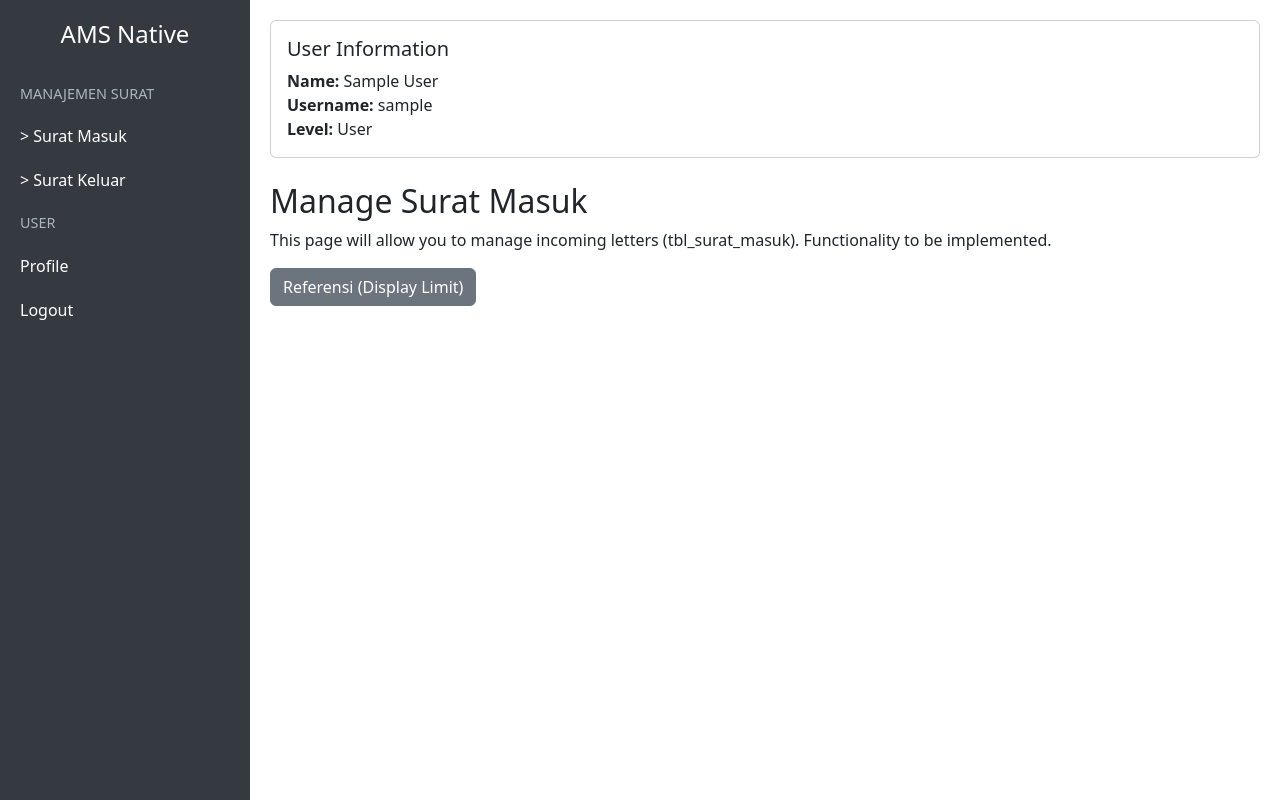
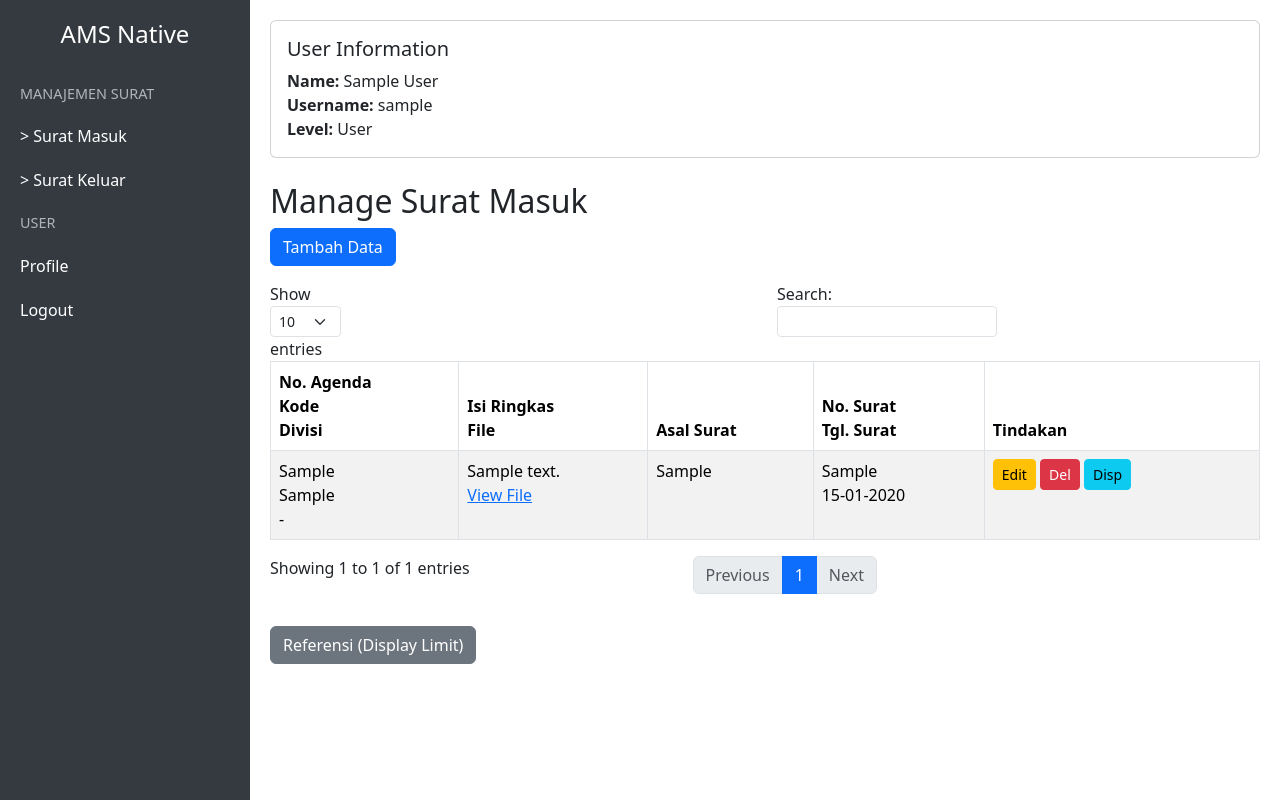
Before and after one commit to Hakase-Hamdani/aplikasi-pengarsipan-surat-sederhana, a PHP site: page /pages/surat_masuk.php in a window 1280 px wide. Run offline with PHP 8.4, Linux system fonts and the light colour scheme; the visitor is signed in with stand-in values (Sample User, id 1); tables that the repository leaves empty or names only in its code hold one stand-in row (values such as "Sample post"); some libraries are stand-ins or nearby versions.

Commit message:
surat_masuk page generated

```diff
--- a/pages/surat_masuk.php
+++ b/pages/surat_masuk.php
@@ -1,16 +1,107 @@
 <?php
 require_once '../includes/header.php';
 requireLevel(1);
+
+// Fetch letters based on user level
+$user_id = $_SESSION['user_id'];
+$user_level = $_SESSION['admin'];
+
+try {
+    $query = "SELECT sm.id_surat, sm.no_agenda, sm.kode, sm.divisi, d.nama AS divisi_nama,
+                     sm.isi, sm.file, sm.asal_surat, sm.no_surat, sm.tgl_surat, sm.id_user
+              FROM tbl_surat_masuk sm
+              LEFT JOIN tbl_divisi d ON sm.divisi = d.kode";
+    if ($user_level == 1) {
+        $query .= " WHERE sm.id_user = :user_id";
+    }
+    $query .= " ORDER BY sm.id_surat DESC";
+
+    $stmt = $pdo->prepare($query);
+    if ($user_level == 1) {
+        $stmt->bindParam(':user_id', $user_id, PDO::PARAM_INT);
+    }
+    $stmt->execute();
+    $letters = $stmt->fetchAll(PDO::FETCH_ASSOC);
+} catch (PDOException $e) {
+    $error = "Error fetching letters: " . $e->getMessage();
+}
 ?>
 
         <h2>Manage Surat Masuk</h2>
-<p>This page will allow you to manage incoming letters (tbl_surat_masuk). Functionality to be implemented.</p>
+        <?php if (isset($error)): ?>
+            <div class="alert alert-danger"><?php echo htmlspecialchars($error); ?></div>
+        <?php endif; ?>
+
+        <!-- Tambah Data Button -->
+        <div class="mb-3">
+            <a href="surat_masuk_form.php" class="btn btn-primary">Tambah Data</a>
+        </div>
+
+        <!-- DataTable -->
+        <table id="lettersTable" class="table table-striped table-bordered">
+            <thead>
+                <tr>
+                    <th>No. Agenda<br>Kode<br>Divisi</th>
+                    <th>Isi Ringkas<br>File</th>
+                    <th>Asal Surat</th>
+                    <th>No. Surat<br>Tgl. Surat</th>
+                    <th>Tindakan</th>
+                </tr>
+            </thead>
+            <tbody>
+                <?php foreach ($letters as $letter): ?>
+                    <tr>
+                        <td>
+                            <?php echo htmlspecialchars($letter['no_agenda']); ?><br>
+                            <?php echo htmlspecialchars($letter['kode'] ?? '-'); ?><br>
+                            <?php echo htmlspecialchars($letter['divisi_nama'] ?? '-'); ?>
+                        </td>
+                        <td>
+                            <?php echo htmlspecialchars(substr($letter['isi'], 0, 100)) . (strlen($letter['isi']) > 100 ? '...' : ''); ?><br>
+                            <?php if ($letter['file']): ?>
+                                <a href="../Uploads/<?php echo htmlspecialchars($letter['file']); ?>" target="_blank">View File</a>
+                            <?php else: ?>
+                                No File
+                            <?php endif; ?>
+                        </td>
+                        <td><?php echo htmlspecialchars($letter['asal_surat']); ?></td>
+                        <td>
+                            <?php echo htmlspecialchars($letter['no_surat']); ?><br>
+                            <?php echo htmlspecialchars(date('d-m-Y', strtotime($letter['tgl_surat']))); ?>
+                        </td>
+                        <td>
+                            <?php if ($user_level == 3 || $letter['id_user'] == $user_id): ?>
+                                <a href="surat_masuk_form.php?id_surat=<?php echo $letter['id_surat']; ?>" class="btn btn-sm btn-warning">Edit</a>
+                                <a href="surat_masuk_delete.php?id_surat=<?php echo $letter['id_surat']; ?>" class="btn btn-sm btn-danger" onclick="return confirm('Are you sure you want to delete this letter?');">Del</a>
+                            <?php endif; ?>
+                            <a href="disposisi.php?id_surat=<?php echo $letter['id_surat']; ?>" class="btn btn-sm btn-info">Disp</a>
+                        </td>
+                    </tr>
+                <?php endforeach; ?>
+            </tbody>
+        </table>
+
         <div class="mt-3">
             <a href="referensi.php?context=surat_masuk" class="btn btn-secondary">Referensi (Display Limit)</a>
-    <?php if ($_SESSION['admin'] >= 2): ?>
+            <?php if ($user_level >= 2): ?>
                 <a href="disposisi.php" class="btn btn-secondary">Disposisi</a>
             <?php endif; ?>
         </div>
     </div>
+
+    <!-- DataTables and jQuery -->
+    <script src="https://code.jquery.com/jquery-3.7.1.min.js"></script>
+    <script src="https://cdn.datatables.net/2.1.8/js/dataTables.min.js"></script>
+    <script src="https://cdn.datatables.net/2.1.8/js/dataTables.bootstrap5.min.js"></script>
+    <script>
+        $(document).ready(function() {
+            $('#lettersTable').DataTable({
+                pageLength: 10,
+                lengthMenu: [10, 25, 50, 100],
+                order: [[0, 'desc']],
+                searching: true
+            });
+        });
+    </script>
 </body>
 </html>
```
Also changed, not shown: pages/disposisi.php (+9 -2 lines), pages/surat_masuk_delete.php (added, +44 -0 lines), pages/surat_masuk_form.php (added, +10 -0 lines). Lines whose indentation alone changed are shown as unchanged.
